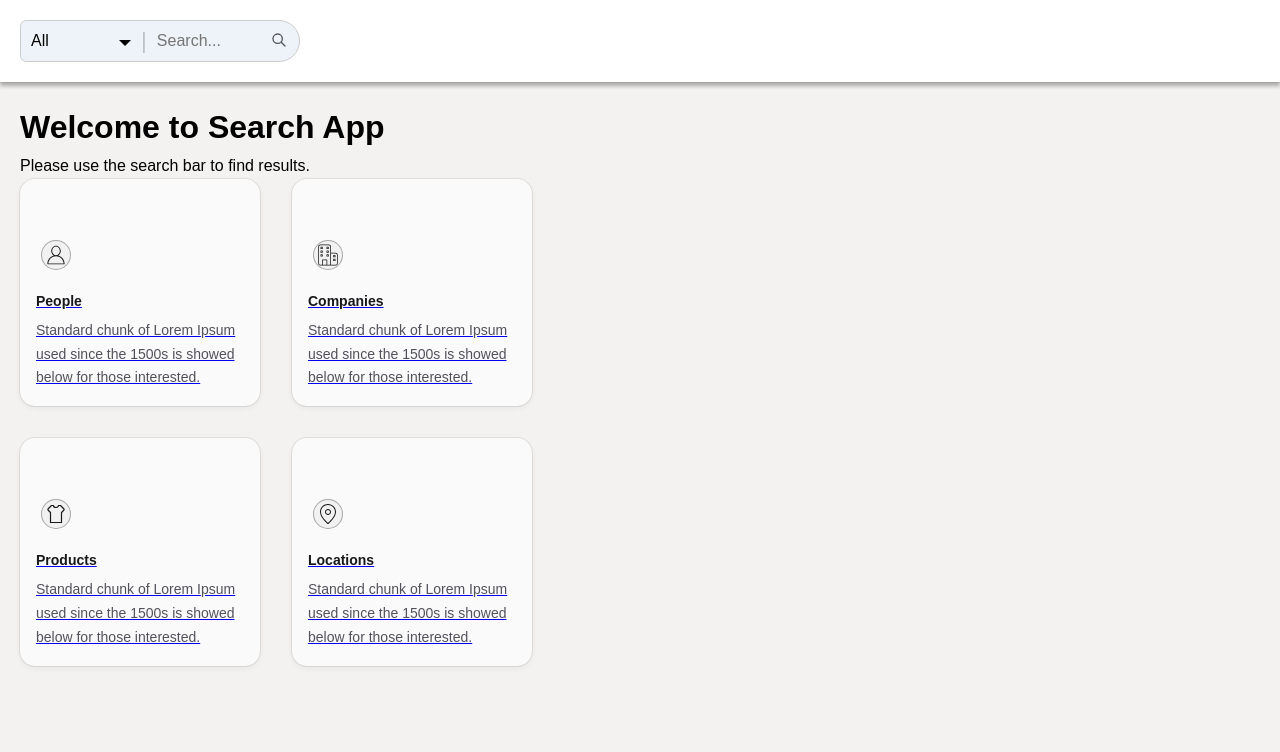
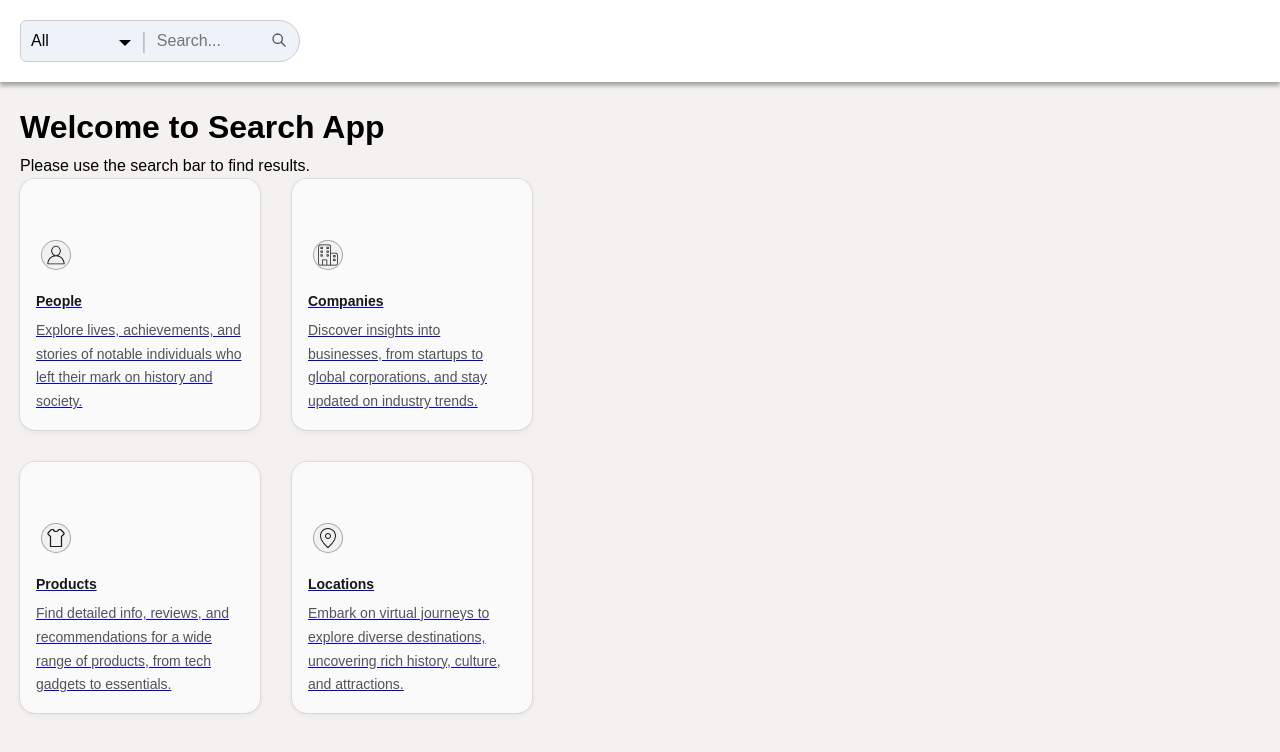
Before and after one commit to ZahraMirali/vue3-search-app, a Vue app: page / in a window 1280 px wide. Shown: the top 752 px of the page. Built offline with nearby package versions, Linux system fonts and the light colour scheme.

Commit message:
add categories.json

```diff
--- a/src/components/CategoryCard.vue
+++ b/src/components/CategoryCard.vue
@@ -4,14 +4,14 @@
       <slot name="icon"></slot>
     </span>
     <h4>{{ name }}</h4>
-    <p>Standard chunk of Lorem Ipsum used since the 1500s is showed below for those interested.</p>
+    <p>{{ description }}</p>
   </div>
 </template>
 
 <script setup>
 import { defineProps } from 'vue'
 
-const props = defineProps(['name'])
+defineProps(['name', 'description'])
 </script>
 
 <style scoped>
--- a/src/components/CustomSelect.vue
+++ b/src/components/CustomSelect.vue
@@ -1,13 +1,13 @@
 <template>
   <div :class="{ open }" class="custom-select" tabindex="0" @blur="open = false">
     <div class="selected" @click="toggleDropdown">
-      {{ capitalizeFirstLetter(value) }}
+      {{ getSelectedOption().label }}
       <div class="arrow"></div>
     </div>
     <div v-show="open" class="items">
-      <div @click="selectCategory('all')">All</div>
-      <div v-for="option of options" :key="option" @click="selectCategory(option)">
-        {{ capitalizeFirstLetter(option) }}
+      <div @click="selectOption('all')">All</div>
+      <div v-for="option of options" :key="option" @click="selectOption(option.value)">
+        {{ option.label }}
       </div>
     </div>
   </div>
@@ -16,7 +16,7 @@
 <script setup>
 import { defineProps, ref } from 'vue'
 
-defineProps({
+const props = defineProps({
   options: {
     type: Array,
     required: true
@@ -31,16 +31,16 @@ defineProps({
 const open = ref(false)
 const emit = defineEmits(['input'])
 
-function capitalizeFirstLetter(text) {
-  return text.charAt(0).toUpperCase() + text.slice(1)
+function getSelectedOption() {
+  return props.options.find(item => item.value === props.value) || { label: 'All', value: "all" }
 }
 
 function toggleDropdown() {
   open.value = !open.value
 }
 
-function selectCategory(selectedCategory) {
-  emit('input', selectedCategory)
+function selectOption(selectedValue) {
+  emit('input', selectedValue)
   open.value = false
 }
 </script>
--- /dev/null
+++ b/src/data/categories.json
@@ -0,0 +1,22 @@
+[
+  {
+    "label": "People",
+    "value": "people",
+    "description": "Explore lives, achievements, and stories of notable individuals who left their mark on history and society."
+  },
+  {
+    "label": "Companies",
+    "value": "companies",
+    "description": "Discover insights into businesses, from startups to global corporations, and stay updated on industry trends."
+  },
+  {
+    "label": "Products",
+    "value": "products",
+    "description": "Find detailed info, reviews, and recommendations for a wide range of products, from tech gadgets to essentials."
+  },
+  {
+    "label": "Locations",
+    "value": "locations",
+    "description": "Embark on virtual journeys to explore diverse destinations, uncovering rich history, culture, and attractions."
+  }
+]
--- a/src/services/search.js
+++ b/src/services/search.js
@@ -2,6 +2,7 @@ import peopleData from '../data/people.json'
 import companiesData from '../data/companies.json'
 import productsData from '../data/products.json'
 import locationsData from '../data/locations.json'
+import categories from '../data/categories.json'
 
 const searchConfig = {
   people: ['firstName', 'lastName', 'bio'],
@@ -56,7 +57,7 @@ export function searchCategory(selectedCategory, searchTerm) {
 export function getAllCategories() {
   return new Promise((resolve) => {
     setTimeout(() => {
-      resolve(Object.keys(categoriesData))
+      resolve(categories)
     }, 200)
   })
 }
--- a/src/views/Home.vue
+++ b/src/views/Home.vue
@@ -2,10 +2,10 @@
   <h1>Welcome to Search App</h1>
   <p>Please use the search bar to find results.</p>
   <div class="grid">
-    <RouterLink v-for="category of categories" :to="`/${category}`">
-      <CategoryCard :name="capitalizeFirstLetter(category)">
+    <RouterLink v-for="category of categories" :to="`/${category.value}`">
+      <CategoryCard :name="category.label" :description="category.description">
         <template v-slot:icon>
-          <component :is="getIconComponent(category)" />
+          <component :is="getIconComponent(category.value)" />
         </template>
       </CategoryCard>
     </RouterLink>
@@ -37,10 +37,6 @@ const getIconComponent = (type) => {
       return 'div'
   }
 }
-
-function capitalizeFirstLetter(text) {
-  return text.charAt(0).toUpperCase() + text.slice(1)
-}
 </script>
 
 <style scoped>
```
Also changed, not shown: src/views/SearchResults.vue (+2 -7 lines).
